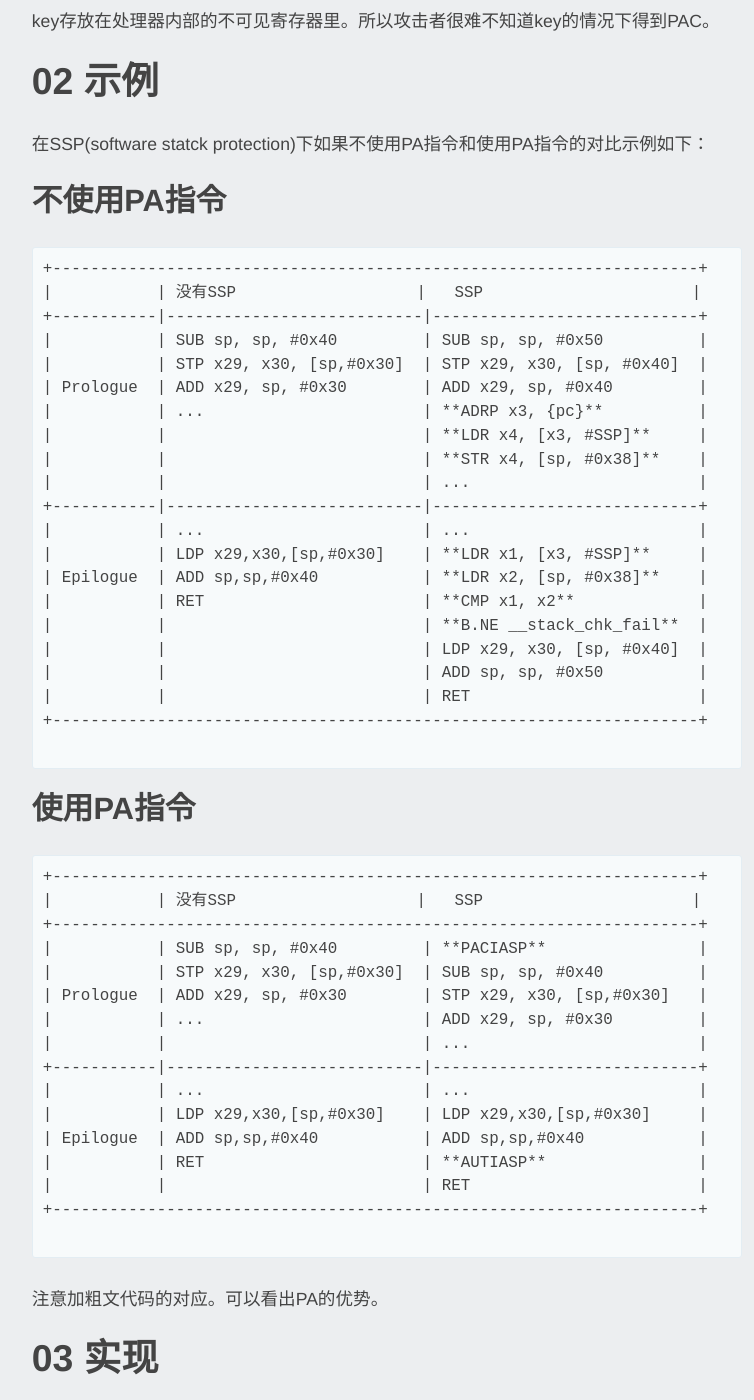
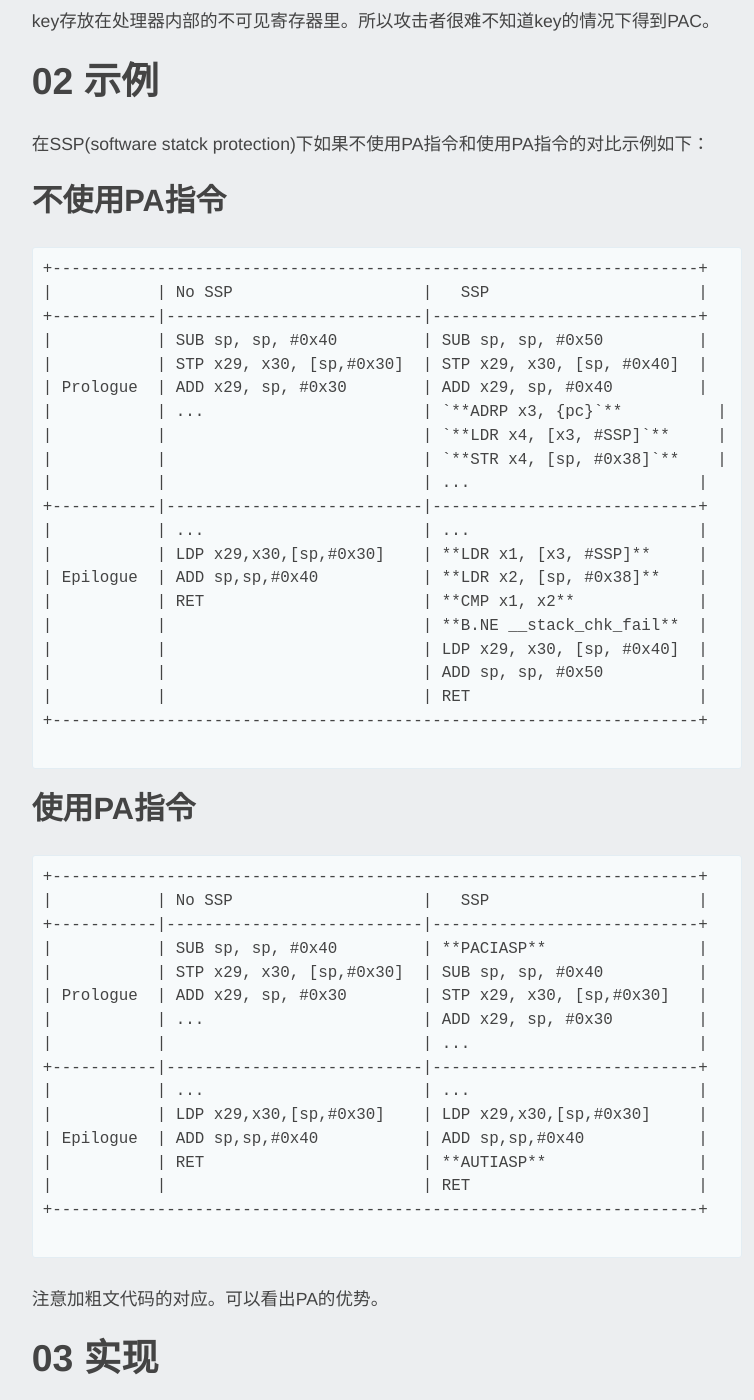
Before and after one commit to hardenedlinux/hardenedlinux.github.io, a Jekyll site: the page built from _posts/2017-06-13-ARM_PA.md, in a window 1280 px wide and 1400 px high, scrolled down 1551 px. Shown: the whole window, without its empty margins (253-1007 px from the left). Built offline with Jekyll 4.4.1, drawn with Linux system fonts in a browser that asks for light colours; nearby versions of some CDN libraries.

Commit message:
updata ARM PA

````diff
--- a/_posts/2017-06-13-ARM_PA.md
+++ b/_posts/2017-06-13-ARM_PA.md
@@ -58,14 +58,14 @@ key存放在处理器内部的不可见寄存器里。所以攻击者很难不
 
 ```
 +--------------------------------------------------------------------+
-|           | 没有SSP                   |   SSP                      |
+|           | No SSP                    |   SSP                      |
 +-----------|---------------------------|----------------------------+
 |           | SUB sp, sp, #0x40         | SUB sp, sp, #0x50          |
 |           | STP x29, x30, [sp,#0x30]  | STP x29, x30, [sp, #0x40]  |
 | Prologue  | ADD x29, sp, #0x30        | ADD x29, sp, #0x40         |
-|           | ...                       | **ADRP x3, {pc}**          |
-|           |                           | **LDR x4, [x3, #SSP]**     |
-|           |                           | **STR x4, [sp, #0x38]**    |
+|           | ...                       | `**ADRP x3, {pc}`**          |
+|           |                           | `**LDR x4, [x3, #SSP]`**     |
+|           |                           | `**STR x4, [sp, #0x38]`**    |
 |           |                           | ...                        |
 +-----------|---------------------------|----------------------------+
 |           | ...                       | ...                        |
@@ -84,8 +84,8 @@ key存放在处理器内部的不可见寄存器里。所以攻击者很难不
 
 ```
 +--------------------------------------------------------------------+
-|           | 没有SSP                   |   SSP                      |
-+--------------------------------------------------------------------+
+|           | No SSP                    |   SSP                      |
++-----------|---------------------------|----------------------------+
 |           | SUB sp, sp, #0x40         | **PACIASP**                |
 |           | STP x29, x30, [sp,#0x30]  | SUB sp, sp, #0x40          |
 | Prologue  | ADD x29, sp, #0x30        | STP x29, x30, [sp,#0x30]   |
````
